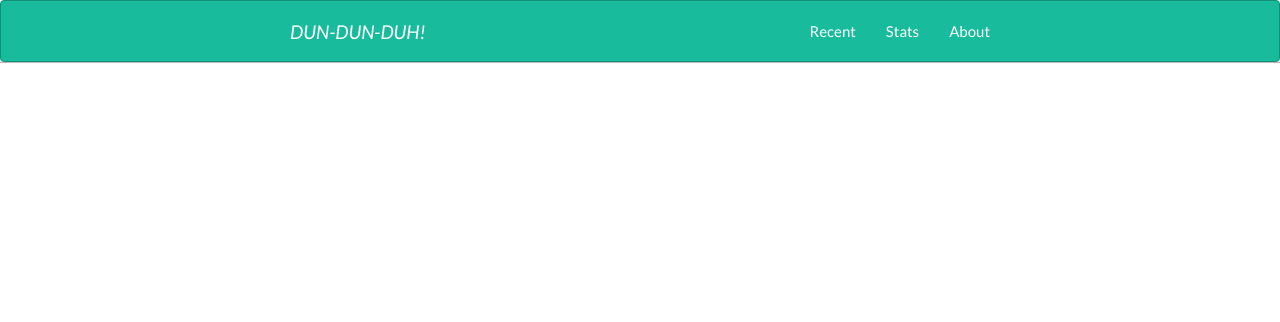
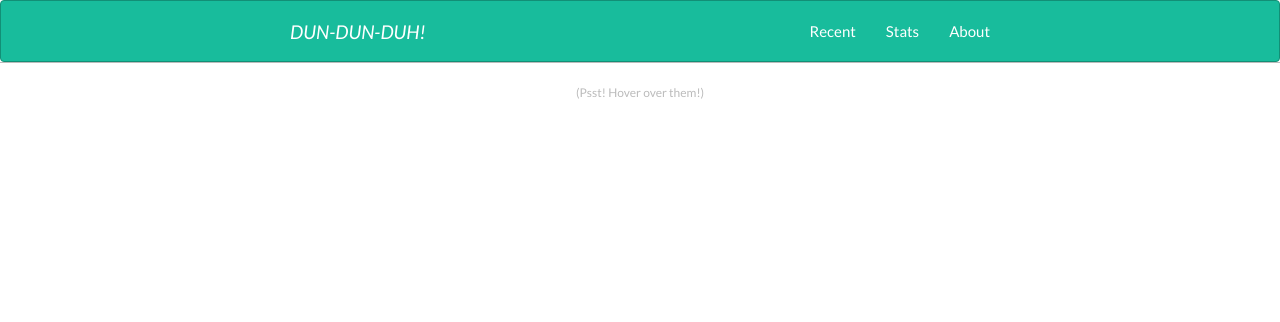
Before and after one commit to jmhobbs/dun-dun-duh, a Flask app: page /recent in a window 1280 px wide. Shown: the top 322 px of the page. Run offline with Flask 2, Linux system fonts and the light colour scheme; data that the repository does not hold is empty; style sheets or scripts are compiled from the project's sources; some libraries are stand-ins or nearby versions.

Commit message:
Add a hint to recent view.

```diff
--- a/dundunduh/static/src/style.less
+++ b/dundunduh/static/src/style.less
@@ -103,11 +103,18 @@ p.help-block.error {
 
 /* Recent View */
 
-#recent-row img {
-	width: 200px;
-	height: 200px;
-	margin: 15px;
-	float: left;
+#recent-row {
+ 	img {
+		width: 200px;
+		height: 200px;
+		margin: 15px;
+		float: left;
+	}
+	p {
+		text-align: center;
+		font-size: 12px;
+		color: #BBB;
+	}
 }
 
 /* Stats */
--- a/dundunduh/templates/recent.html
+++ b/dundunduh/templates/recent.html
@@ -9,6 +9,7 @@
 
 {% block body %}
 <div class="row" id="recent-row">
+	<p>(Psst! Hover over them!)</p>
 	{% for gif in recent %}
 	<a href="{{ url_for("view", slug=gif.slug) }}"><img src="{{ gif.slug|url_for_still }}" data-gif="{{ gif.slug|url_for_gif }}" alt="Loading..." /></a>
 	{% endfor %}
```
